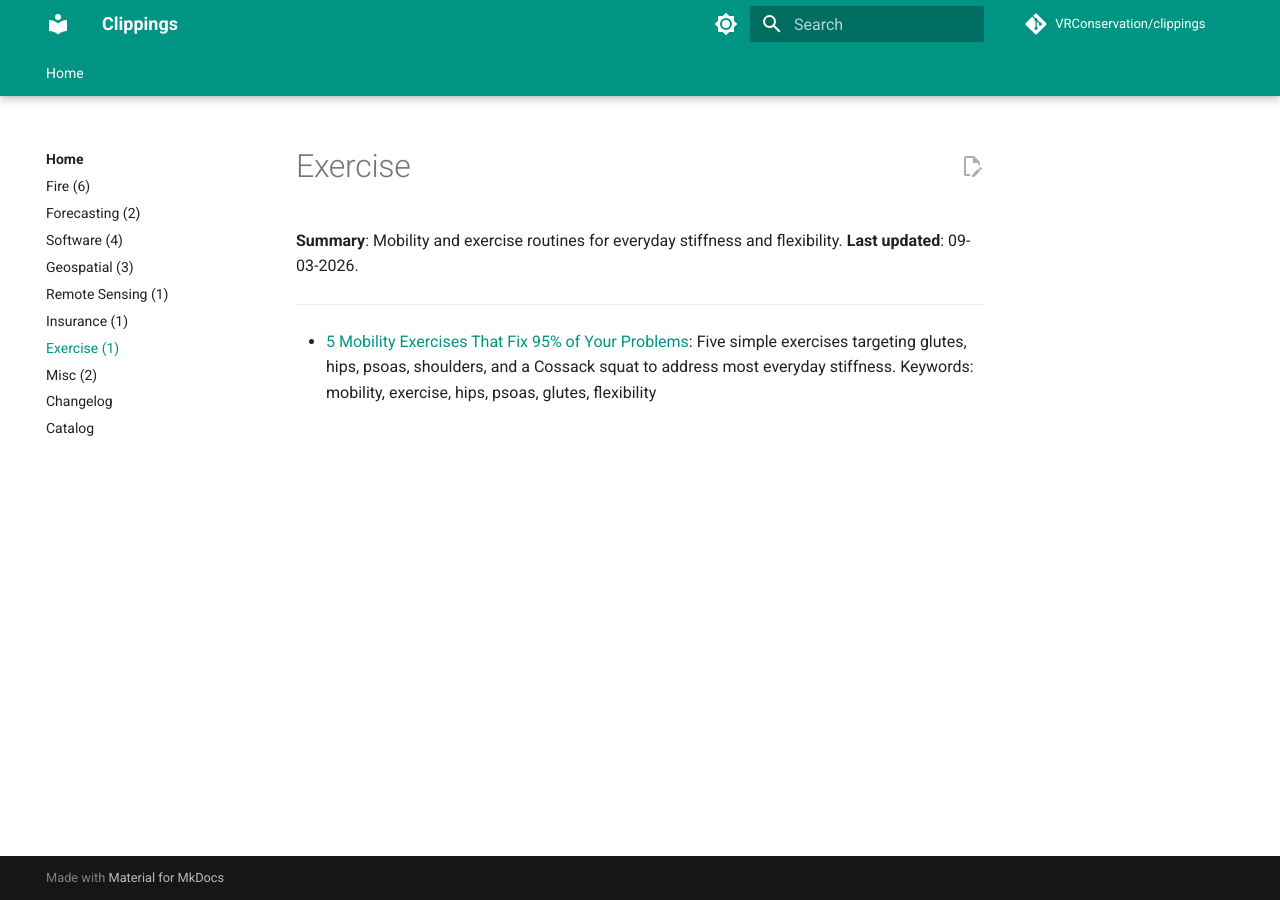
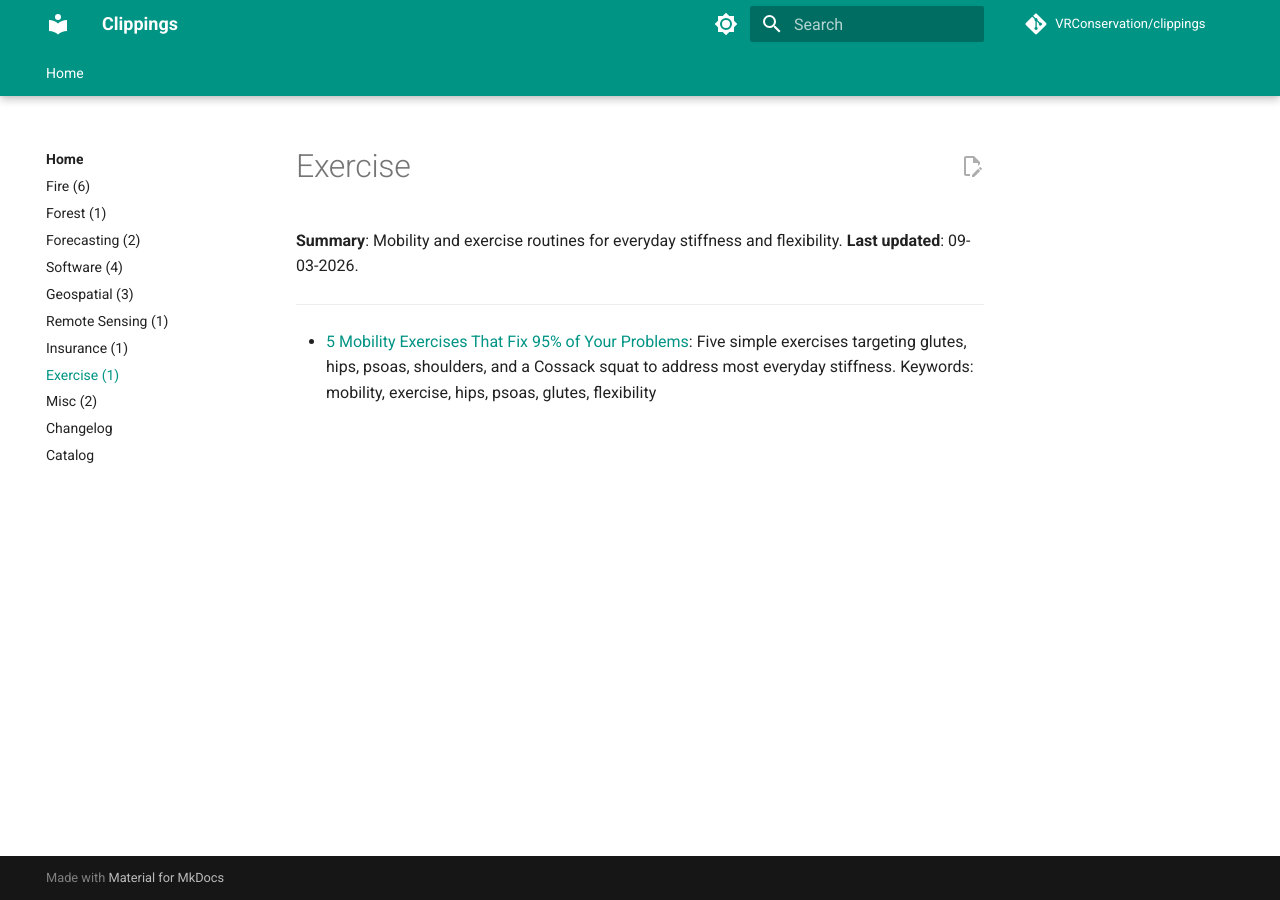
Before and after one commit to VRConservation/clippings, an MkDocs documentation site: the page built from notes/Exercise.md, in a window 1280 px wide. Built offline with MkDocs 1.6.1 and Material for MkDocs 9.7.7, drawn with Linux system fonts in a browser that asks for light colours; comment, search, counter and statistics services are not loaded.

Commit message:
Add Forest.md to mkdocs nav

```diff
--- a/mkdocs.yml
+++ b/mkdocs.yml
@@ -64,6 +64,7 @@ nav:
   - Home:
     - index.md
     - Fire: Fire.md
+    - Forest: Forest.md
     - Forecasting: Forecasting.md
     - Software: Software.md
     - Geospatial: Geospatial.md
```
